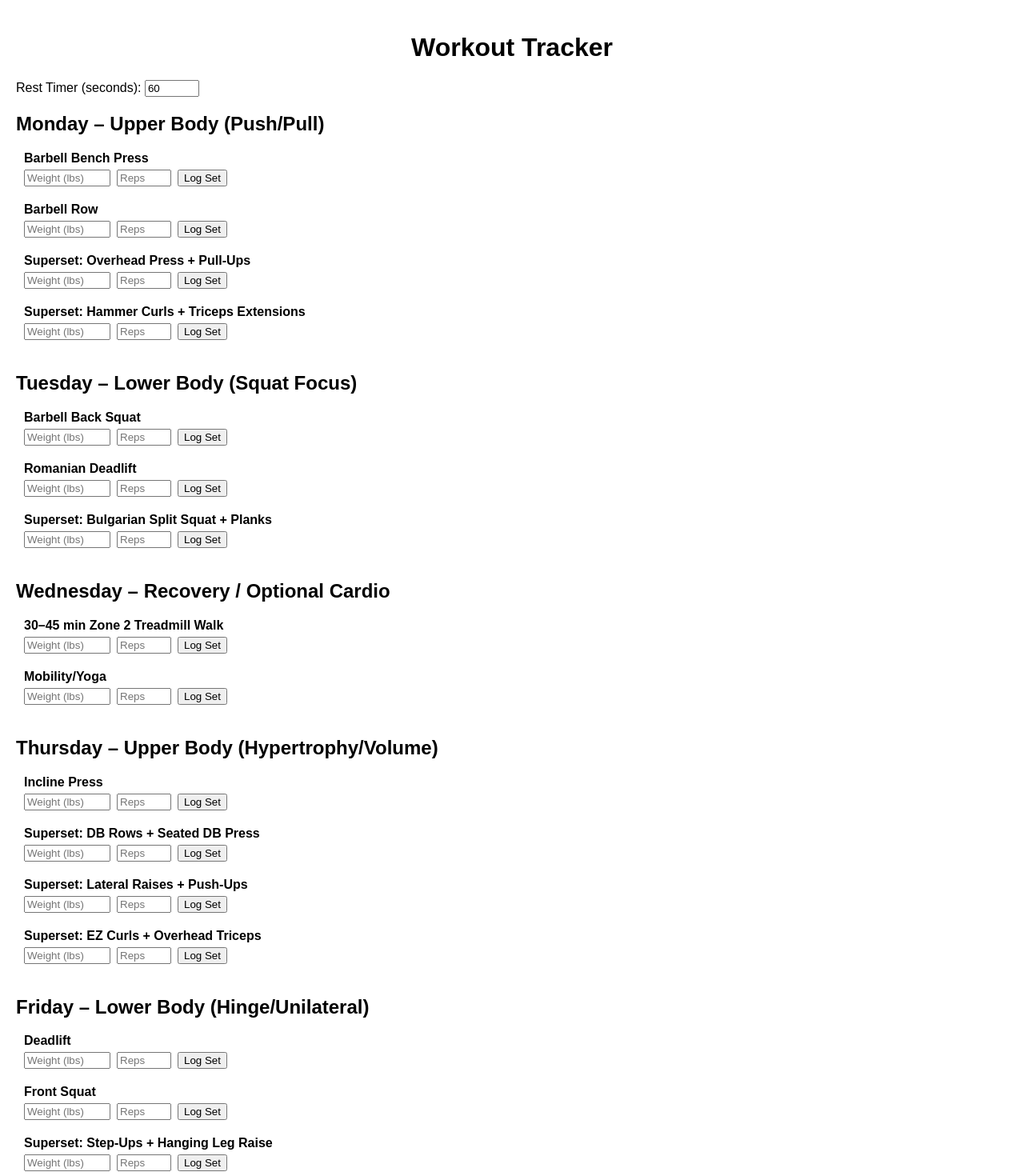
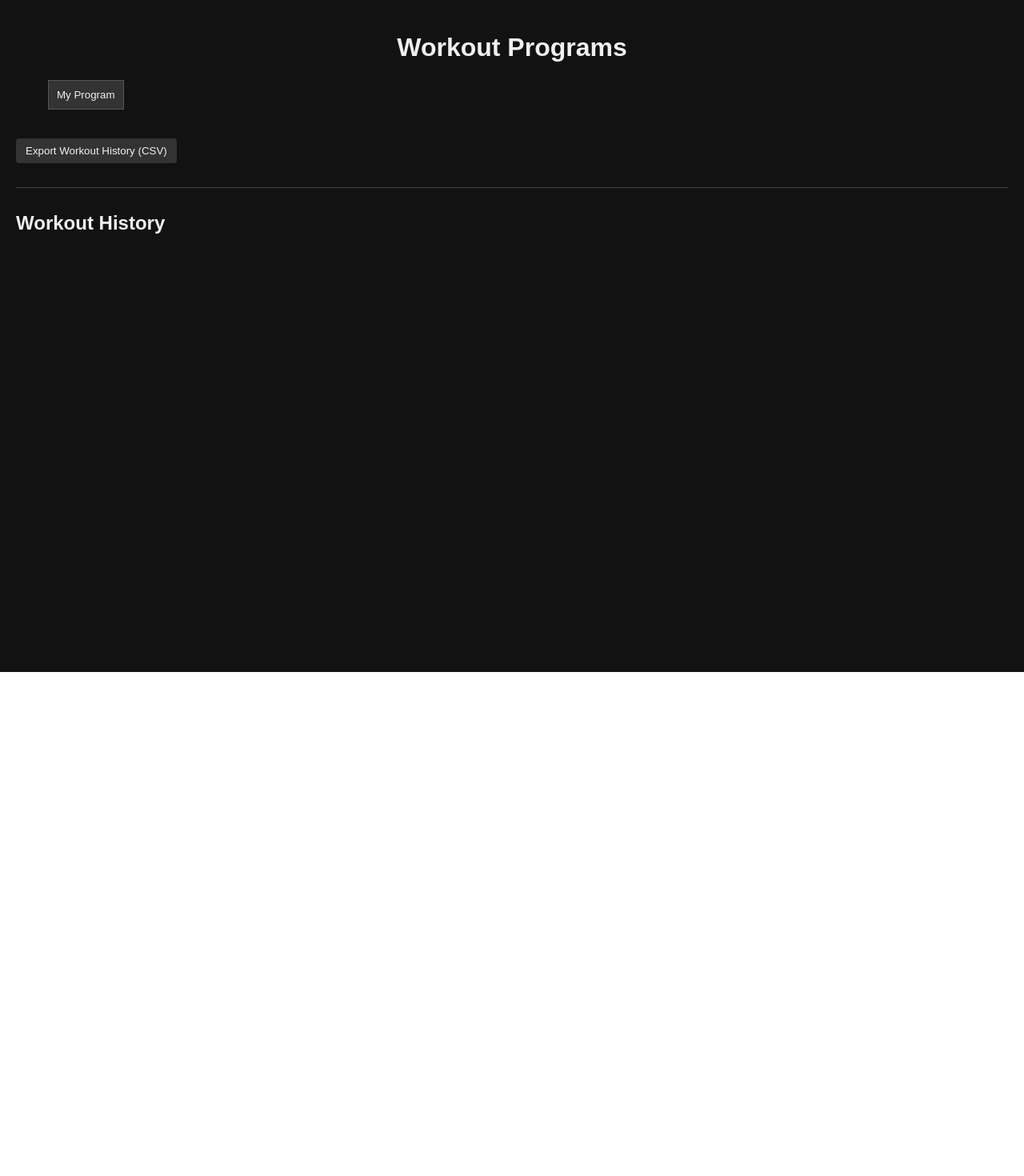
Before and after one commit to kevchontest/workout-tracker, a React (Create React App) app: page / in a window 1280 px wide. Shown: the top 1470 px of the page at 80% size. After the commit the page ends 840 px from the top, so only its background shows below. Built offline with nearby package versions, Linux system fonts and the light colour scheme; the HTML template or start-up script is replaced by a standard one.

Commit message:
Update App.js

```diff
--- a/src/App.js
+++ b/src/App.js
@@ -6,55 +6,65 @@ const defaultWorkouts = [
     day: "Monday",
     focus: "Upper Body (Push/Pull)",
     exercises: [
-      "Barbell Bench Press",
-      "Barbell Row",
-      "Superset: Overhead Press + Pull-Ups",
-      "Superset: Hammer Curls + Triceps Extensions"
+      { name: "Barbell Bench Press", sets: 3, reps: "6–8" },
+      { name: "Barbell Row", sets: 3, reps: "6–8" },
+      { name: "Seated DB Overhead Press", sets: 3, reps: "8–12" },
+      { name: "Pull-Ups", sets: 3, reps: "6–10" },
+      { name: "Hammer Curls", sets: 3, reps: "10–15" },
+      { name: "Triceps Extensions", sets: 3, reps: "10–15" },
+      { name: "Lateral Raises", sets: 3, reps: "12–15" }
     ]
   },
   {
     day: "Tuesday",
     focus: "Lower Body (Squat Focus)",
     exercises: [
-      "Barbell Back Squat",
-      "Romanian Deadlift",
-      "Superset: Bulgarian Split Squat + Planks"
+      { name: "Barbell Back Squat", sets: 4, reps: "5–6" },
+      { name: "Romanian Deadlift", sets: 3, reps: "8–10" },
+      { name: "Bulgarian Split Squat", sets: 3, reps: "10–12" },
+      { name: "Planks", sets: 3, reps: "45 sec" },
+      { name: "Side Plank Dips", sets: 3, reps: "10–12/side" }
     ]
   },
   {
     day: "Wednesday",
     focus: "Recovery / Optional Cardio",
     exercises: [
-      "30–45 min Zone 2 Treadmill Walk",
-      "Mobility/Yoga"
+      { name: "Zone 2 Treadmill Walk", sets: 1, reps: "30–45 min" },
+      { name: "Mobility/Yoga", sets: 1, reps: "20–30 min" }
     ]
   },
   {
     day: "Thursday",
     focus: "Upper Body (Hypertrophy/Volume)",
     exercises: [
-      "Incline Press",
-      "Superset: DB Rows + Seated DB Press",
-      "Superset: Lateral Raises + Push-Ups",
-      "Superset: EZ Curls + Overhead Triceps"
+      { name: "Incline Press", sets: 3, reps: "8–10" },
+      { name: "DB Rows", sets: 3, reps: "8–10" },
+      { name: "Seated DB Press", sets: 3, reps: "10–12" },
+      { name: "Lateral Raises", sets: 3, reps: "12–15" },
+      { name: "Rear Delt Flys", sets: 3, reps: "12–15" },
+      { name: "EZ Curls", sets: 3, reps: "10–12" },
+      { name: "Overhead Triceps Extensions", sets: 3, reps: "10–12" }
     ]
   },
   {
     day: "Friday",
     focus: "Lower Body (Hinge/Unilateral)",
     exercises: [
-      "Deadlift",
-      "Front Squat",
-      "Superset: Step-Ups + Hanging Leg Raise"
+      { name: "Deadlift", sets: 4, reps: "3–5" },
+      { name: "Front Squat", sets: 3, reps: "6–8" },
+      { name: "Step-Ups", sets: 3, reps: "10–12" },
+      { name: "Hanging Leg Raise", sets: 3, reps: "12–15" },
+      { name: "Side Plank Dips", sets: 3, reps: "10–12/side" }
     ]
   },
   {
     day: "Saturday",
     focus: "Murph Prep Conditioning",
     exercises: [
-      "1 Mile Run",
-      "10 Rounds: 5 Pull-Ups, 10 Push-Ups, 15 Air Squats",
-      "20-min EMOM: Pull-Ups, Push-Ups, Air Squats"
+      { name: "1 Mile Run", sets: 1, reps: "--" },
+      { name: "10 Rounds: 5 Pull-Ups, 10 Push-Ups, 15 Air Squats", sets: 10, reps: "--" },
+      { name: "20-min EMOM: Pull-Ups, Push-Ups, Air Squats", sets: 1, reps: "20 min" }
     ]
   }
 ];
@@ -82,8 +92,21 @@ export default function MobileWorkoutApp() {
   const [recs, setRecs] = useState({});
   const [restTime, setRestTime] = useState(60);
   const [timeLeft, startTimer] = useTimer(restTime);
-  const [workouts, setWorkouts] = useState(defaultWorkouts);
+  const [workouts, setWorkouts] = useState(() => {
+    const saved = localStorage.getItem("savedProgram");
+    return saved ? JSON.parse(saved) : defaultWorkouts;
+  });
+  const [savedPrograms, setSavedPrograms] = useState(() => {
+    const saved = localStorage.getItem("programs");
+    return saved ? JSON.parse(saved) : { "My Program": defaultWorkouts };
+  });
+  const [programName, setProgramName] = useState("My Program");
   const [searchTerm, setSearchTerm] = useState("");
+  const [completedWorkouts, setCompletedWorkouts] = useState(() => {
+    const saved = localStorage.getItem("completedWorkouts");
+    return saved ? JSON.parse(saved) : [];
+  });
+  const [activeScreen, setActiveScreen] = useState("home");
 
   useEffect(() => {
     if (Notification.permission !== "granted") {
@@ -101,20 +124,72 @@ export default function MobileWorkoutApp() {
     startTimer(restTime);
   };
 
+  const finishWorkout = (day) => {
+    const date = new Date().toLocaleString();
+    const newEntry = { date, program: programName, day };
+    const updated = [...completedWorkouts, newEntry];
+    setCompletedWorkouts(updated);
+    localStorage.setItem("completedWorkouts", JSON.stringify(updated));
+    alert(`Workout for ${day} logged.`);
+  };
+
+  const loadProgram = (name) => {
+    const selected = savedPrograms[name];
+    setProgramName(name);
+    setWorkouts(selected);
+    setActiveScreen("workout");
+  };
+
+  const exportWorkoutLog = () => {
+    const csvRows = ["Date,Program,Day"];
+    completedWorkouts.forEach(entry => {
+      csvRows.push(`${entry.date},${entry.program},${entry.day}`);
+    });
+    const csv = csvRows.join("\n");
+    const blob = new Blob([csv], { type: "text/csv" });
+    const url = URL.createObjectURL(blob);
+    const link = document.createElement("a");
+    link.href = url;
+    link.download = "workout_log.csv";
+    link.click();
+    URL.revokeObjectURL(url);
+  };
+
   return (
-    <div style={{ padding: 20, fontFamily: "sans-serif" }}>
-      <h1 style={{ textAlign: "center" }}>Workout Tracker</h1>
-
+    <div style={{ padding: 20, fontFamily: "sans-serif", backgroundColor: '#121212', color: '#f0f0f0', minHeight: '100vh' }}>
+      {activeScreen === "home" ? (
+        <div>
+          <h1 style={{ textAlign: "center", color: '#f0f0f0' }}>Workout Programs</h1>
+          <ul>
+            {Object.keys(savedPrograms).map((name) => (
+              <li key={name} style={{ marginBottom: 10, listStyle: 'none' }}>
+                <button onClick={() => loadProgram(name)} style={{ padding: 10, backgroundColor: '#333', color: '#f0f0f0', border: '1px solid #555' }}>{name}</button>
+              </li>
+            ))}
+          </ul>
+          <button onClick={exportWorkoutLog} style={{ marginTop: 20, backgroundColor: '#333', color: '#f0f0f0', padding: '8px 12px', border: 'none', borderRadius: '4px' }}>Export Workout History (CSV)</button>
+          <div style={{ marginTop: 30, borderTop: '1px solid #444', paddingTop: 10 }}>
+            <h2>Workout History</h2>
+            <ul>
+              {completedWorkouts.map((entry, index) => (
+                <li key={index}>{entry.date} – {entry.program} – {entry.day}</li>
+              ))}
+            </ul>
+          </div>
+        </div>
+      ) : (
+        <div>
+          <button onClick={() => setActiveScreen("home")} style={{ marginBottom: 10 }}>← Back to Programs</button>
+          <h1 style={{ textAlign: "center" }}>{programName}</h1>
           <div style={{ marginBottom: 20 }}>
             <label>Rest Timer (seconds): </label>
             <input
               type="number"
               value={restTime}
               onChange={(e) => setRestTime(Number(e.target.value))}
-          style={{ width: 60 }}
+              style={{ width: 60, backgroundColor: '#1e1e1e', color: '#f0f0f0', border: '1px solid #444' }}
             />
           </div>
-
           {workouts.map((w, wi) => (
             <div key={wi} style={{ marginBottom: 40 }}>
               <h2>{w.day} – {w.focus}</h2>
@@ -126,7 +201,7 @@ export default function MobileWorkoutApp() {
                   <div key={ei} style={{ marginBottom: 20, paddingLeft: 10 }}>
                     <strong>{ex}</strong>
                     <div style={{ display: "flex", gap: 8, marginTop: 5 }}>
-                  <input id={`${key}-weight`} placeholder="Weight (lbs)" type="number" style={{ width: 100 }} />
+                      <input id={`${key}-weight`} placeholder="Weight (lbs)" type="number" style={{ width: 100, backgroundColor: '#1e1e1e', color: '#f0f0f0', border: '1px solid #444' }} />
                       <input id={`${key}-reps`} placeholder="Reps" type="number" style={{ width: 60 }} />
                       <button onClick={() => {
                         const wVal = document.getElementById(`${key}-weight`).value;
@@ -148,12 +223,14 @@ export default function MobileWorkoutApp() {
                   </div>
                 );
               })}
+              <button onClick={() => finishWorkout(w.day)} style={{ backgroundColor: '#4CAF50', color: 'white', padding: '6px 12px', marginTop: 10, border: 'none', borderRadius: '4px' }}>Finish Workout</button>
             </div>
           ))}
-
           {timeLeft > 0 && (
             <p style={{ textAlign: "center", color: "red" }}>Rest Timer: {timeLeft}s</p>
           )}
         </div>
+      )}
+    </div>
   );
 }
```
Lines whose indentation alone changed are shown as unchanged.
